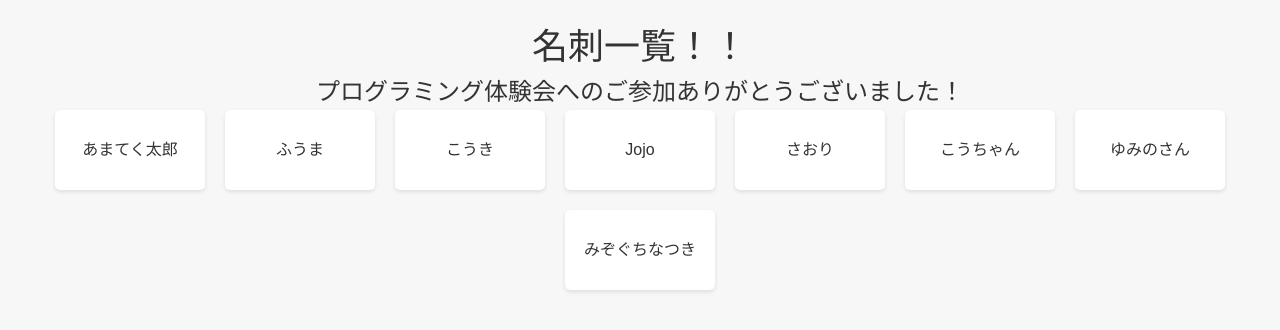
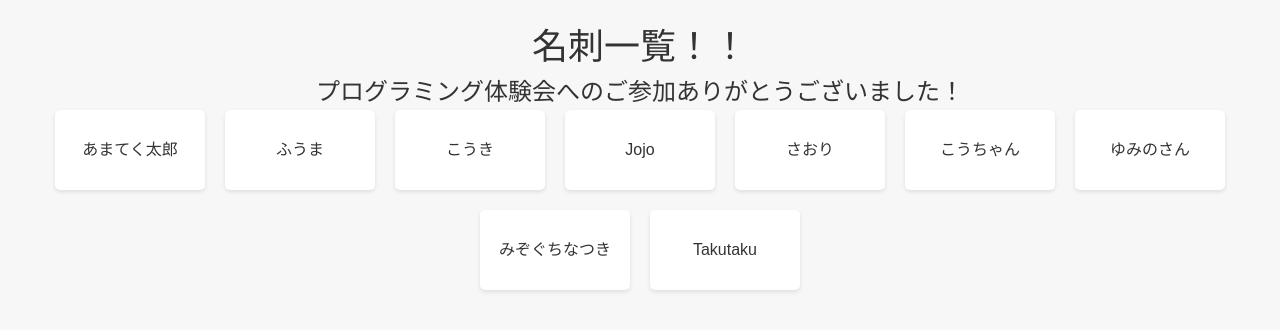
Before and after one commit to amatech-repo/kouyamasai, a React (Vite) app: page / in a window 1280 px wide. Shown: the top 330 px of the page. Built offline with nearby package versions, Linux system fonts and the light colour scheme.

Commit message:
takutaku init

```diff
--- a/src/Pages/Home.tsx
+++ b/src/Pages/Home.tsx
@@ -39,6 +39,9 @@ const Home = () => {
         <Link to="/MizoguchiNatsuki" className="ParentCard">
           <div className="ChildCard">みぞぐちなつき</div>
         </Link>
+        <Link to="/takutaku" className="ParentCard">
+          <div className="ChildCard">Takutaku</div>
+        </Link>
       </div>
     </div>
   );
```
